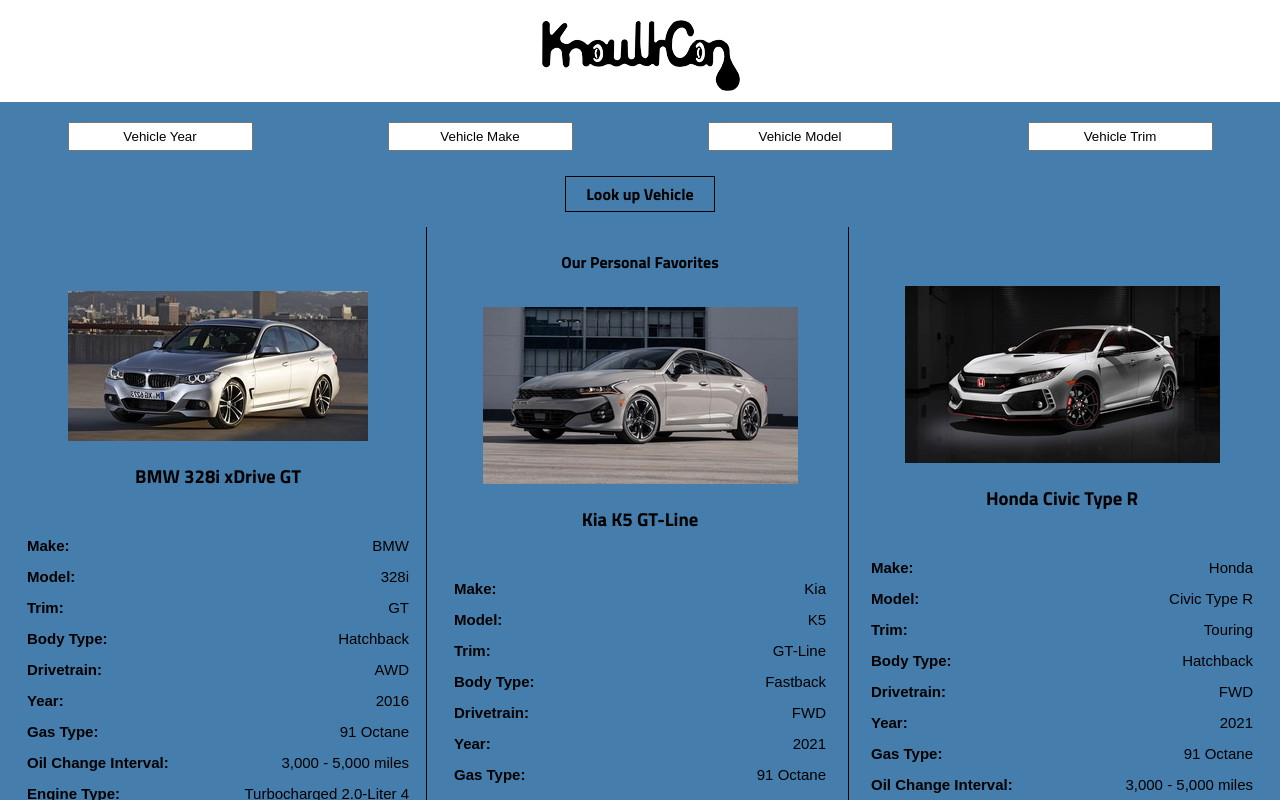
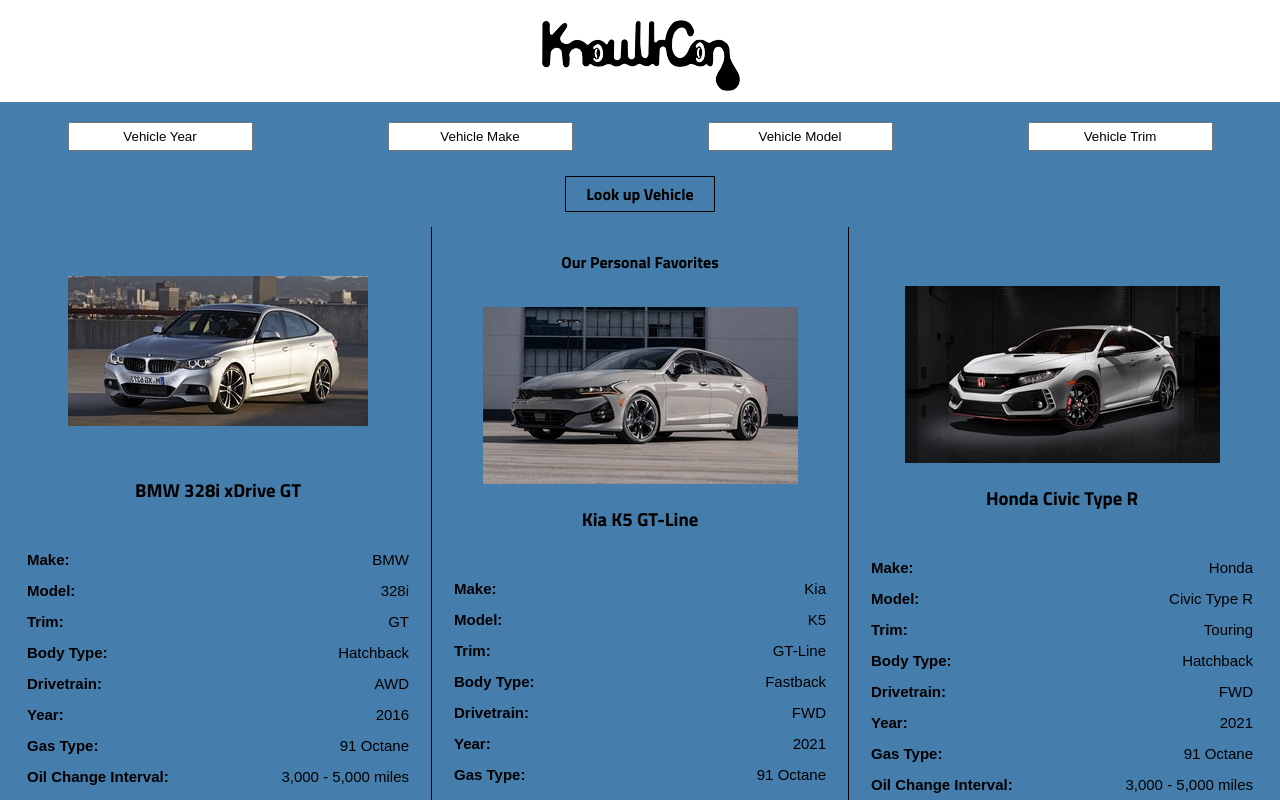
Before and after one commit to ArturoDuran90/capstoneProject, a React (Create React App) app in the folder knowurcar.com/: page / in a window 1280 px wide. Shown: the top 800 px of the page. Built offline with nearby package versions, Linux system fonts and the light colour scheme; a web font is replaced by a local one.

Commit message:
changes to landing page

```diff
--- a/knowurcar.com/src/App.css
+++ b/knowurcar.com/src/App.css
@@ -202,7 +202,7 @@
   text-align: center;
   padding-bottom: 0px;
   margin-bottom: 15px;
-  border-right: 1px solid black;
+  /* background-color: #605F5E; */
 }
 #vehicleFav2 {
   align-content: center;
@@ -214,6 +214,7 @@
   align-content: center;
   max-width: auto;
   text-align: center;
+  /* background-color: #605F5E; */
 }
 #vehicleFav3 {
   align-content: center;
@@ -227,9 +228,11 @@
   text-align: center;
   padding-bottom: 0px;
   margin-bottom: 15px;
+  /* background-color: #605F5E; */
 }
 #vehicleFav2Box {
   border-right: 1px solid black;
+  border-left: 1px solid black;
 }
 #vehicleLight1, #vehicleLight2 {
   align-content: center;
--- a/knowurcar.com/src/AppController.js
+++ b/knowurcar.com/src/AppController.js
@@ -45,7 +45,9 @@
                 <div id='vehicleFav1' className='box'>
                     <div className='box'>
                         <img className="imgCar" src={car1} alt='Vehicle Poster'/>
+                        <br/>
                     </div>
+                    <br/>
                     <h3 className='box'>BMW 328i xDrive GT</h3>
                     <VehicleFav1/>
                 </div>
@@ -76,6 +78,7 @@
             <footer>
                 Website by Arturo Duran &copy;
             </footer>
+            <br/>
         </div>
         </div>
     </div>
```
